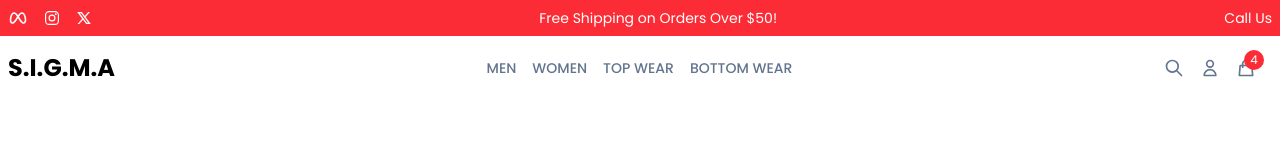
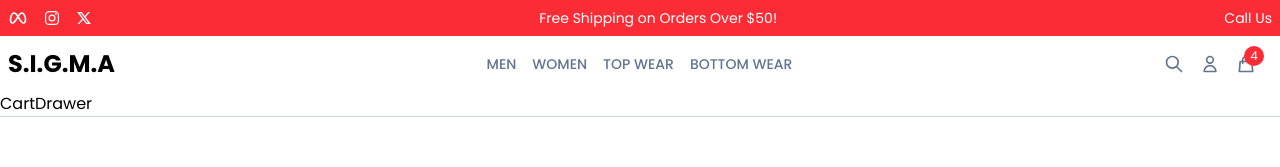
Before and after one commit to adnan-sami-dev/ecomm-mern, a React (Vite) app in the folder frontend/: page / in a window 1280 px wide. Shown: the top 167 px of the page. Built offline with nearby package versions, Linux system fonts and the light colour scheme.

Commit message:
corrected some styling issues in navbar

```diff
--- a/frontend/src/components/common/Header.jsx
+++ b/frontend/src/components/common/Header.jsx
@@ -3,7 +3,7 @@ import NavBar from "./NavBar"
 
 const Header = () => {
     return (
-        <div>
+        <div className="border-b border-gray-300" >
             {/* Top Bar */}
             <TopBar />
             {/* Nav Bar */}
--- a/frontend/src/components/common/NavBar.jsx
+++ b/frontend/src/components/common/NavBar.jsx
@@ -2,11 +2,12 @@ import React from 'react'
 import {Link} from "react-router-dom"
 import {HiOutlineUser, HiOutlineShoppingBag, HiOutlineSearch, HiOutlineMenu} from "react-icons/hi"
 import Search from "./Search"
+import CartDrawer from '../layout/CartDrawer'
 
 const NavBar = () => {
   return (
     <div>
-        <nav className="container mx-auto flex flex-row justify-between items-center py-4 px-2" >
+        <nav className="container mx-auto flex flex-row justify-between items-center py-3 px-2" >
             {/* Logo */}
             <div>
                 <Link to="/" className="text-2xl font-bold" >
@@ -52,6 +53,8 @@ const NavBar = () => {
                 </button>
             </div>
         </nav>
+
+        <CartDrawer />
     </div>
   )
 }
--- /dev/null
+++ b/frontend/src/components/layout/CartDrawer.jsx
@@ -0,0 +1,9 @@
+import React from 'react'
+
+const CartDrawer = () => {
+  return (
+    <div>CartDrawer</div>
+  )
+}
+
+export default CartDrawer
```
